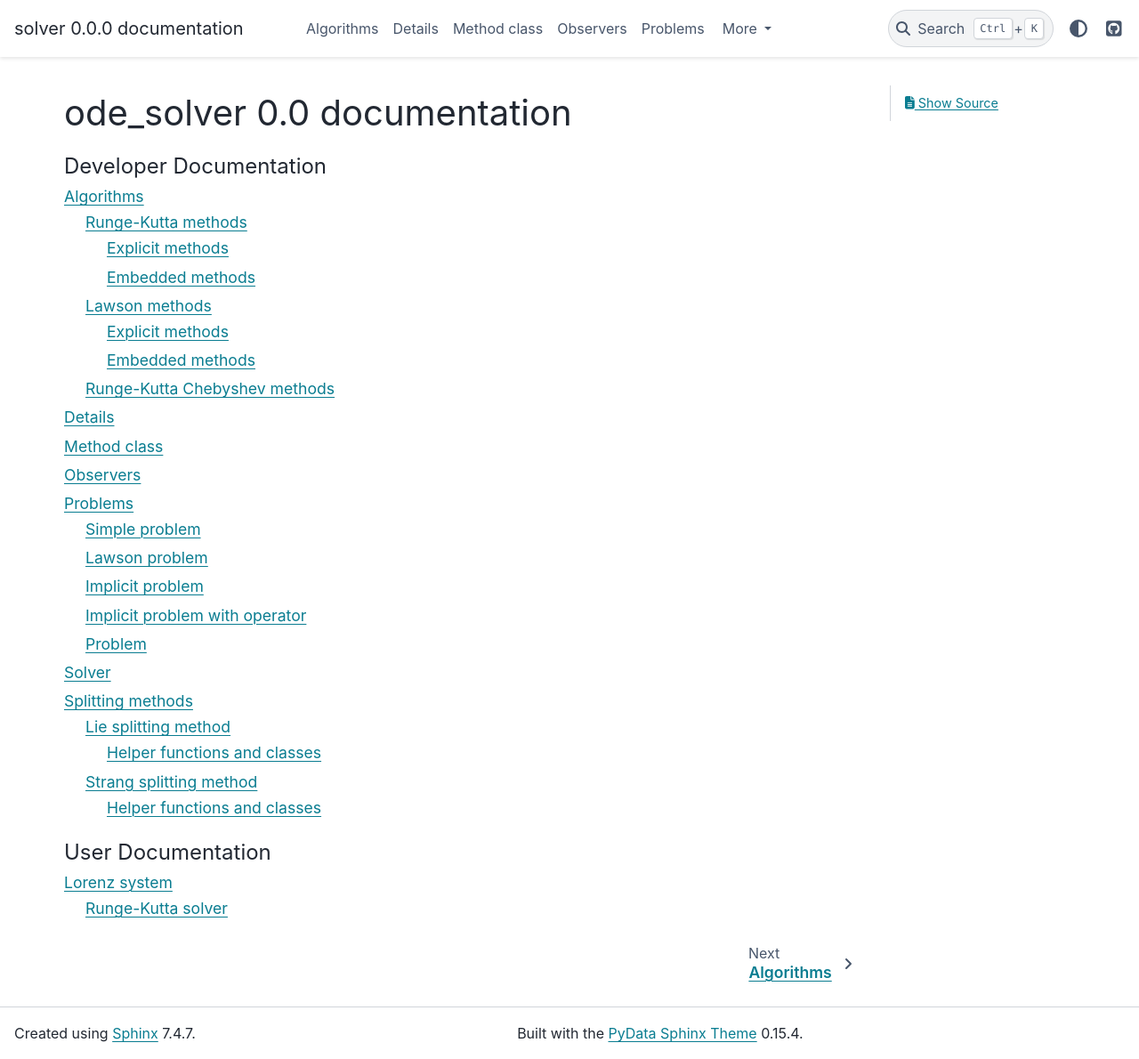
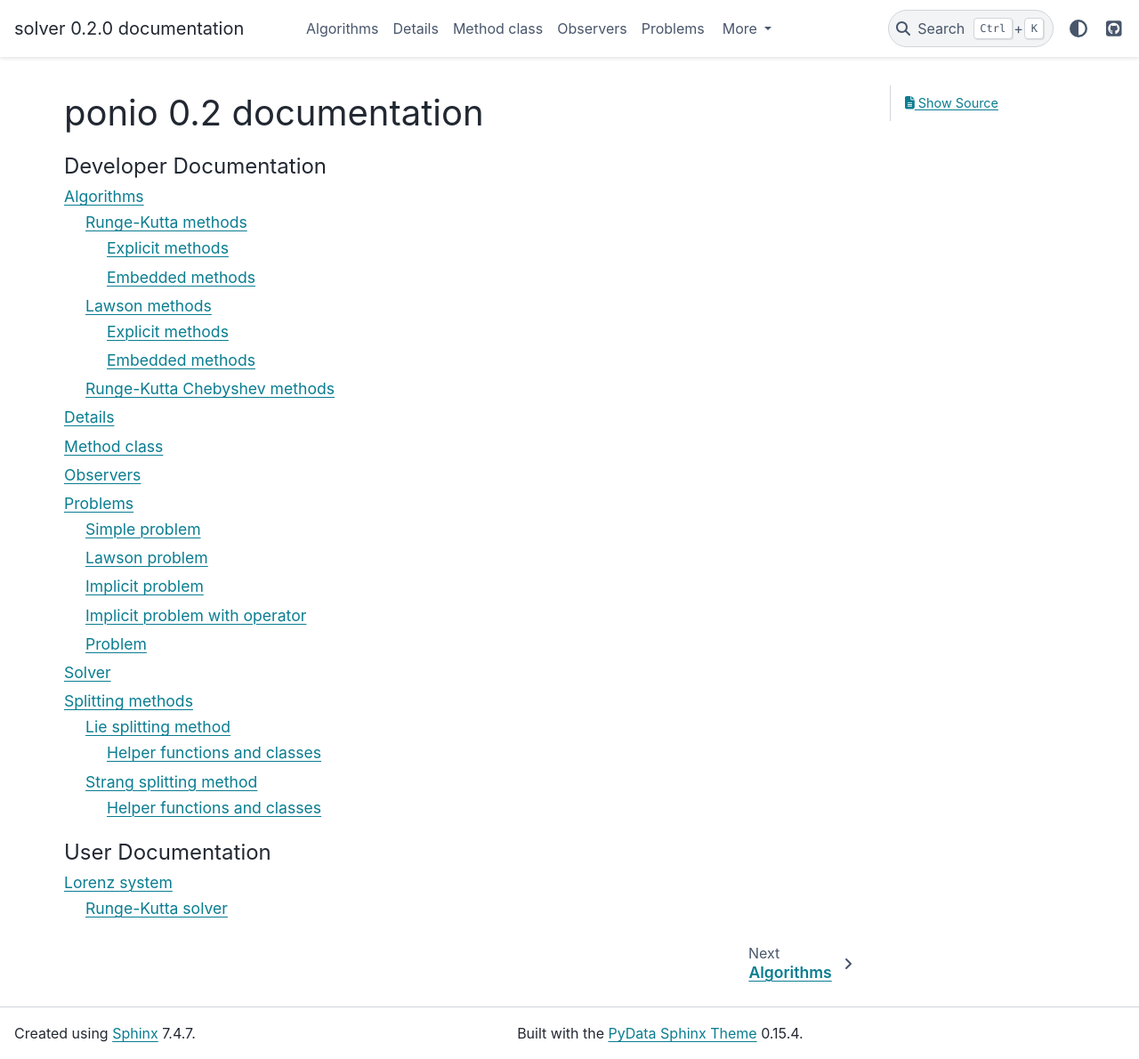
Before and after one commit to hpc-maths/ponio, a Sphinx documentation site: the page built from ponio/doc/source/index.rst, in a window 1280 px wide and 1190 px high. Shown: the whole window at 89% size. Built offline with Sphinx 7.4.7 and the PyData theme 0.15.4, drawn with Linux system fonts in a browser that asks for light colours; pages that are not in the unit, such as notebooks, are missing from menus; some of the changed lines change nothing that is shown.

Commit message:
fix name and version in doc

```diff
--- a/ponio/doc/source/conf.py
+++ b/ponio/doc/source/conf.py
@@ -20,13 +20,18 @@
 
 import os
 import subprocess
+import json
+
 project = 'solver'
 author = 'Josselin'
 
 # The short X.Y version
-version = '0.0'
+version_list = json.load(
+    open("../../../.release-please-manifest.json", 'r'))["."].split(".")
+
+version = '.'.join(version_list[0:-1])
 # The full version, including alpha/beta/rc tags
-release = '0.0.0'
+release = '.'.join(version_list)
 
 
 # -- General configuration ---------------------------------------------------
--- a/ponio/doc/source/index.rst
+++ b/ponio/doc/source/index.rst
@@ -1,8 +1,8 @@
 .. _topics-index:
 
-==================================
-ode_solver |version| documentation
-==================================
+=============================
+ponio |version| documentation
+=============================
 
 .. toctree::
    :caption: Developer Documentation
```
Also changed, not shown: 1 other file.
